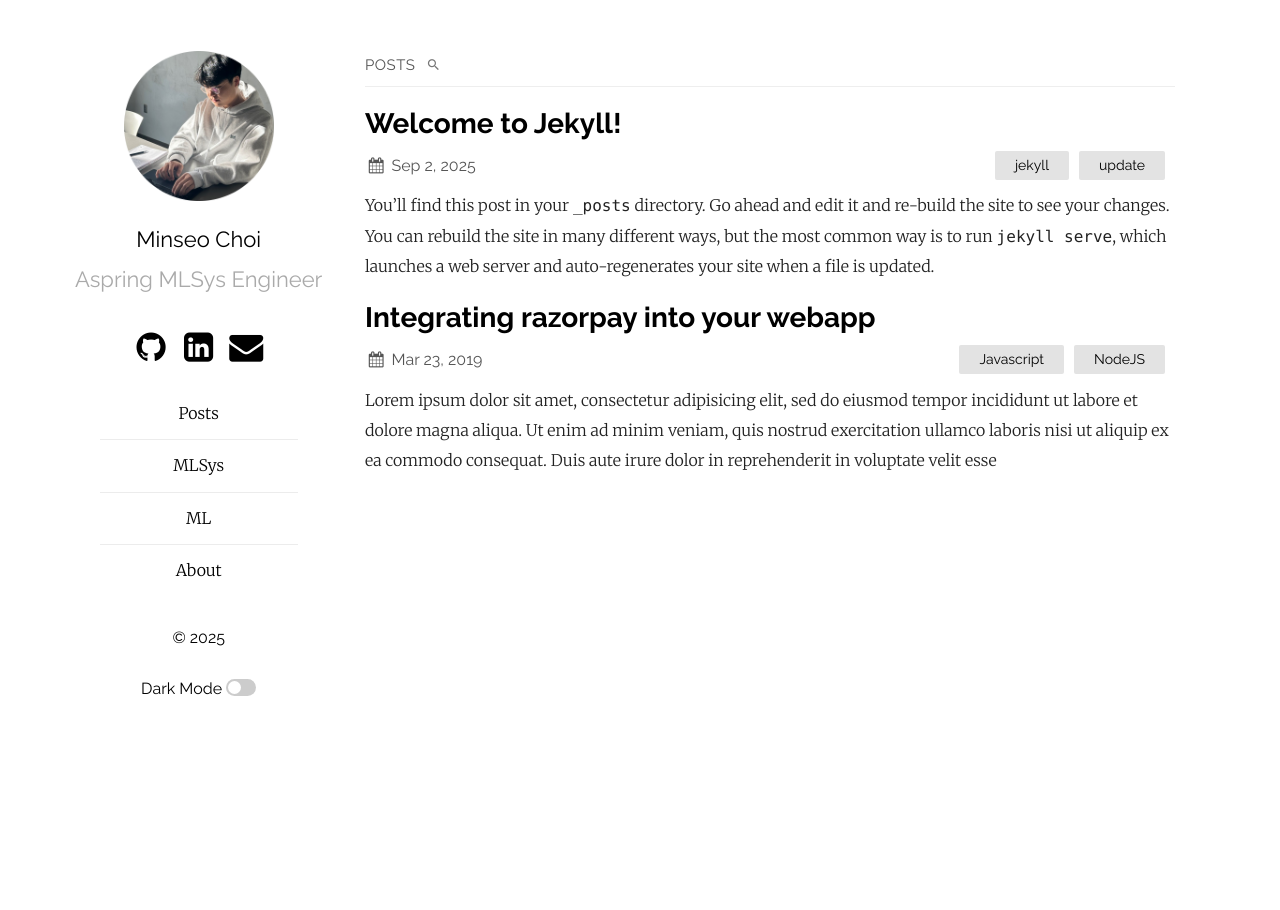
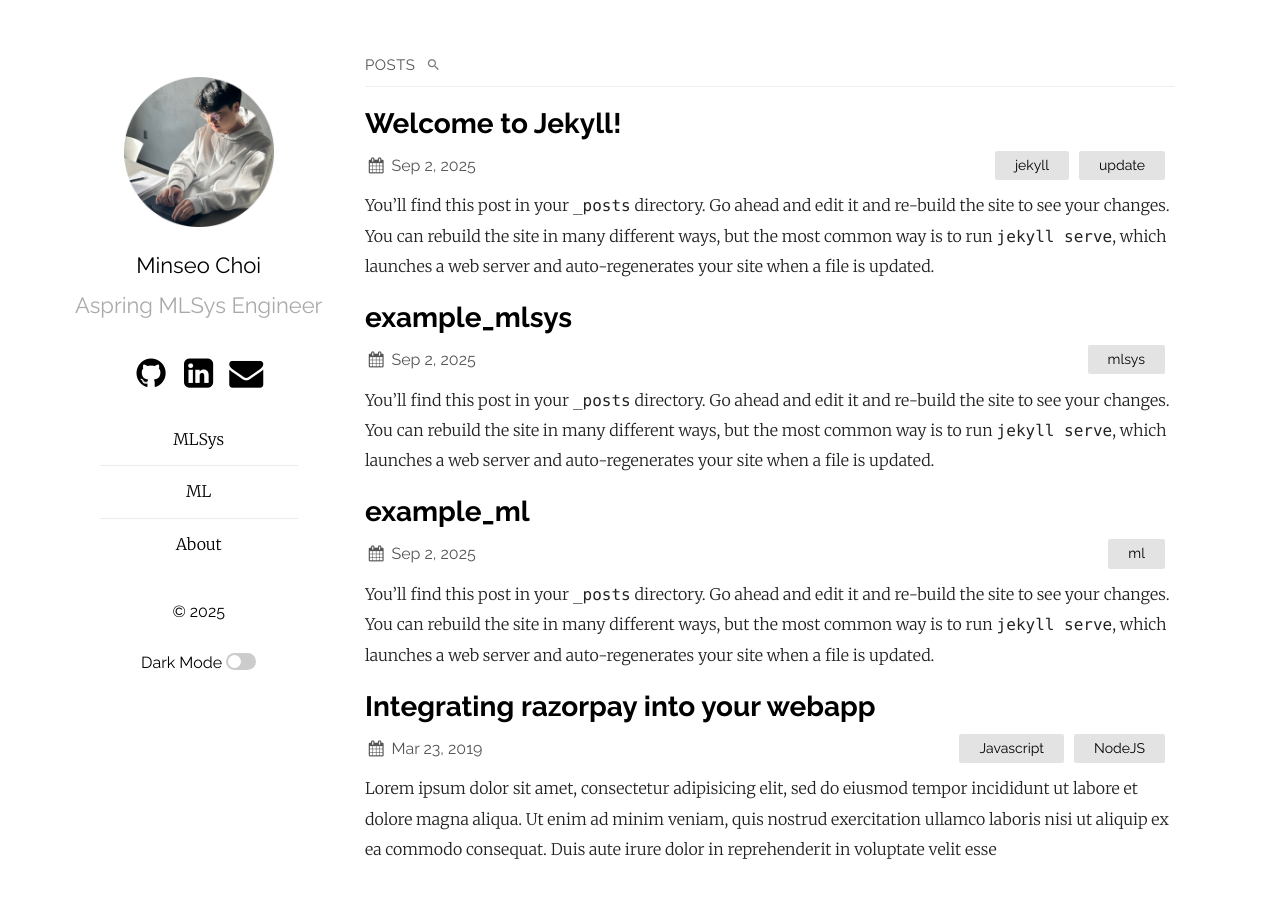
Before and after one commit to minseoc03/minseoc03.github.io, a Jekyll site: the page built from index.md, in a window 1280 px wide. Built offline with Jekyll 4.4.1, drawn with Linux system fonts in a browser that asks for light colours.

Commit message:
added categories

```diff
--- a/_config.yml
+++ b/_config.yml
@@ -40,12 +40,10 @@
     #gitlab: jekyll
     email: cfi3288@gmail.com
   navigation:
-    - title : "Posts"
-      url : "/posts"
     - title : "MLSys"
-      url : "/mlsys"
+      url : "/categories/mlsys/"
     - title : "ML"
-      url : "/ml"
+      url : "/categories/ml/"
     - title : "About"
       url : "/about"
     # Mastodon instances
@@ -61,9 +59,10 @@
 # - about.md
 
 # Build settings
+#theme: plainwhite
 remote_theme: samarsault/plainwhite-jekyll
 
 plugins:
   - jekyll-seo-tag
-  - jekyll-remote-theme
+  #- jekyll-remote-theme
 #  - jekyll-feed
--- /dev/null
+++ b/_posts/2025-09-01-welcome-to-jekyll - Copy (2).markdown
@@ -0,0 +1,29 @@
+---
+layout: post
+title:  "example_ml"
+date:   2025-09-01 22:23:06 -0400
+categories: [ml]
+---
+You’ll find this post in your `_posts` directory. Go ahead and edit it and re-build the site to see your changes. You can rebuild the site in many different ways, but the most common way is to run `jekyll serve`, which launches a web server and auto-regenerates your site when a file is updated.
+
+Jekyll requires blog post files to be named according to the following format:
+
+`YEAR-MONTH-DAY-title.MARKUP`
+
+Where `YEAR` is a four-digit number, `MONTH` and `DAY` are both two-digit numbers, and `MARKUP` is the file extension representing the format used in the file. After that, include the necessary front matter. Take a look at the source for this post to get an idea about how it works.
+
+Jekyll also offers powerful support for code snippets:
+
+{% highlight ruby %}
+def print_hi(name)
+  puts "Hi, #{name}"
+end
+print_hi('Tom')
+#=> prints 'Hi, Tom' to STDOUT.
+{% endhighlight %}
+
+Check out the [Jekyll docs][jekyll-docs] for more info on how to get the most out of Jekyll. File all bugs/feature requests at [Jekyll’s GitHub repo][jekyll-gh]. If you have questions, you can ask them on [Jekyll Talk][jekyll-talk].
+
+[jekyll-docs]: https://jekyllrb.com/docs/home
+[jekyll-gh]:   https://github.com/jekyll/jekyll
+[jekyll-talk]: https://talk.jekyllrb.com/
--- /dev/null
+++ b/_posts/2025-09-01-welcome-to-jekyll - Copy.markdown
@@ -0,0 +1,29 @@
+---
+layout: post
+title:  "example_mlsys"
+date:   2025-09-01 22:23:06 -0400
+categories: [mlsys]
+---
+You’ll find this post in your `_posts` directory. Go ahead and edit it and re-build the site to see your changes. You can rebuild the site in many different ways, but the most common way is to run `jekyll serve`, which launches a web server and auto-regenerates your site when a file is updated.
+
+Jekyll requires blog post files to be named according to the following format:
+
+`YEAR-MONTH-DAY-title.MARKUP`
+
+Where `YEAR` is a four-digit number, `MONTH` and `DAY` are both two-digit numbers, and `MARKUP` is the file extension representing the format used in the file. After that, include the necessary front matter. Take a look at the source for this post to get an idea about how it works.
+
+Jekyll also offers powerful support for code snippets:
+
+{% highlight ruby %}
+def print_hi(name)
+  puts "Hi, #{name}"
+end
+print_hi('Tom')
+#=> prints 'Hi, Tom' to STDOUT.
+{% endhighlight %}
+
+Check out the [Jekyll docs][jekyll-docs] for more info on how to get the most out of Jekyll. File all bugs/feature requests at [Jekyll’s GitHub repo][jekyll-gh]. If you have questions, you can ask them on [Jekyll Talk][jekyll-talk].
+
+[jekyll-docs]: https://jekyllrb.com/docs/home
+[jekyll-gh]:   https://github.com/jekyll/jekyll
+[jekyll-talk]: https://talk.jekyllrb.com/
```
Also changed, not shown: _includes/category-nav.html (added, +18 -0 lines), _layouts/category.html (added, +20 -0 lines), ml/index.md (added, +6 -0 lines), mlsys/index.md (added, +6 -0 lines).
